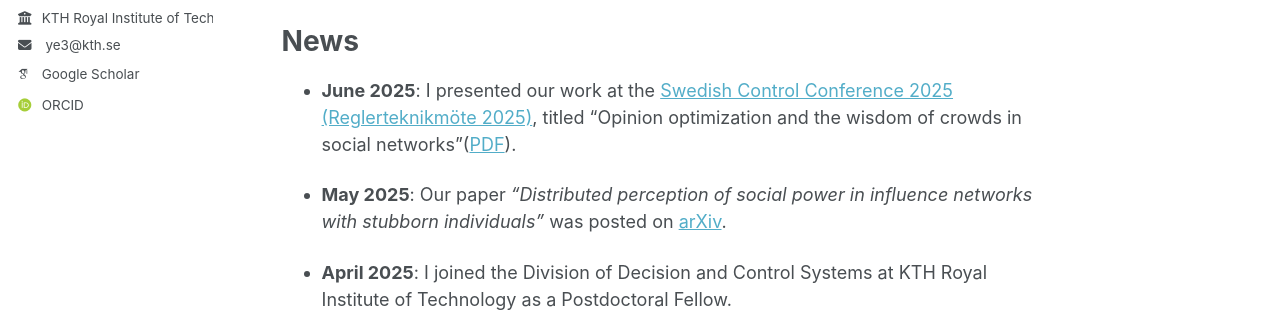
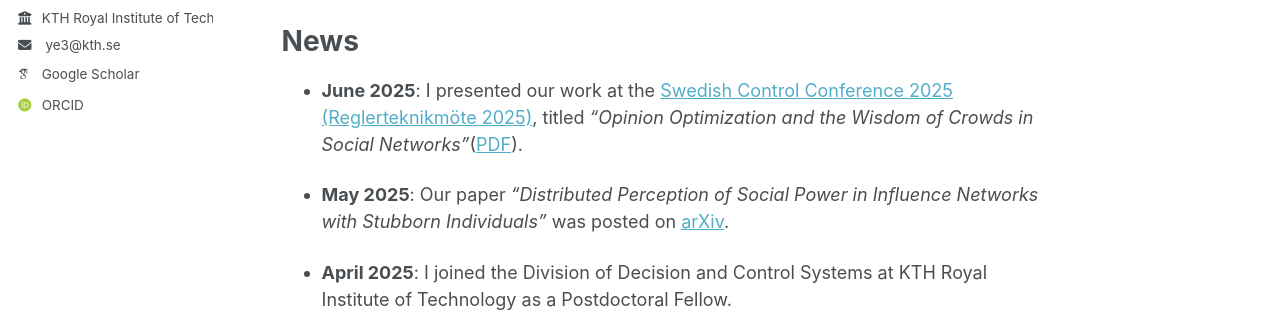
Before and after one commit to tinybeta/tinybeta.github.io, a Jekyll site: the page built from _pages/about.md, in a window 1280 px wide and 1275 px high. Shown: the part 414-735 px from the top of the window. Built offline with Jekyll 4.4.1, drawn with Linux system fonts in a browser that asks for light colours; some web fonts are replaced; a script that is not in the unit is left out.

```diff
--- a/_pages/about.md
+++ b/_pages/about.md
@@ -15,9 +15,9 @@ My research focuses on **dynamical network systems**, with applications in socia
 
 News
 ======
-- **June 2025**: I presented our work at the [Swedish Control Conference 2025 (Reglerteknikmöte 2025)](https://reglermote2025.control.lth.se/), titled "Opinion optimization and the wisdom of crowds in social networks"([PDF](https://tinybeta.github.io/assets/papers/SCC2025.pdf)).
+- **June 2025**: I presented our work at the [Swedish Control Conference 2025 (Reglerteknikmöte 2025)](https://reglermote2025.control.lth.se/), titled _"Opinion Optimization and the Wisdom of Crowds in Social Networks"_([PDF](https://tinybeta.github.io/assets/papers/SCC2025.pdf)).
 
-- **May 2025**: Our paper _"Distributed perception of social power in influence networks with stubborn individuals"_ was posted on [arXiv](https://arxiv.org/abs/2506.01169).
+- **May 2025**: Our paper _"Distributed Perception of Social Power in Influence Networks with Stubborn Individuals"_ was posted on [arXiv](https://arxiv.org/abs/2506.01169).
 
 - **April 2025**: I joined the Division of Decision and Control Systems at KTH Royal Institute of Technology as a Postdoctoral Fellow.
 
```
